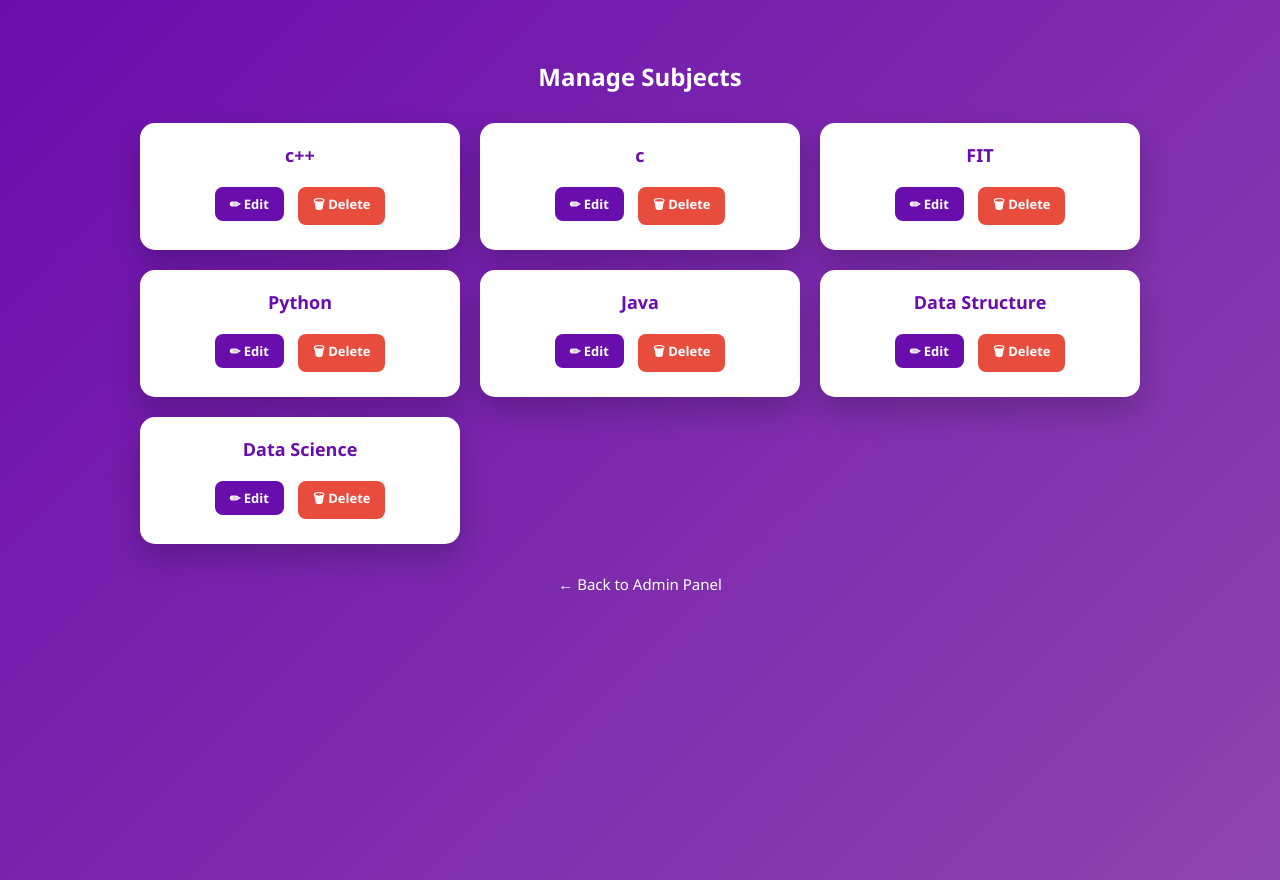
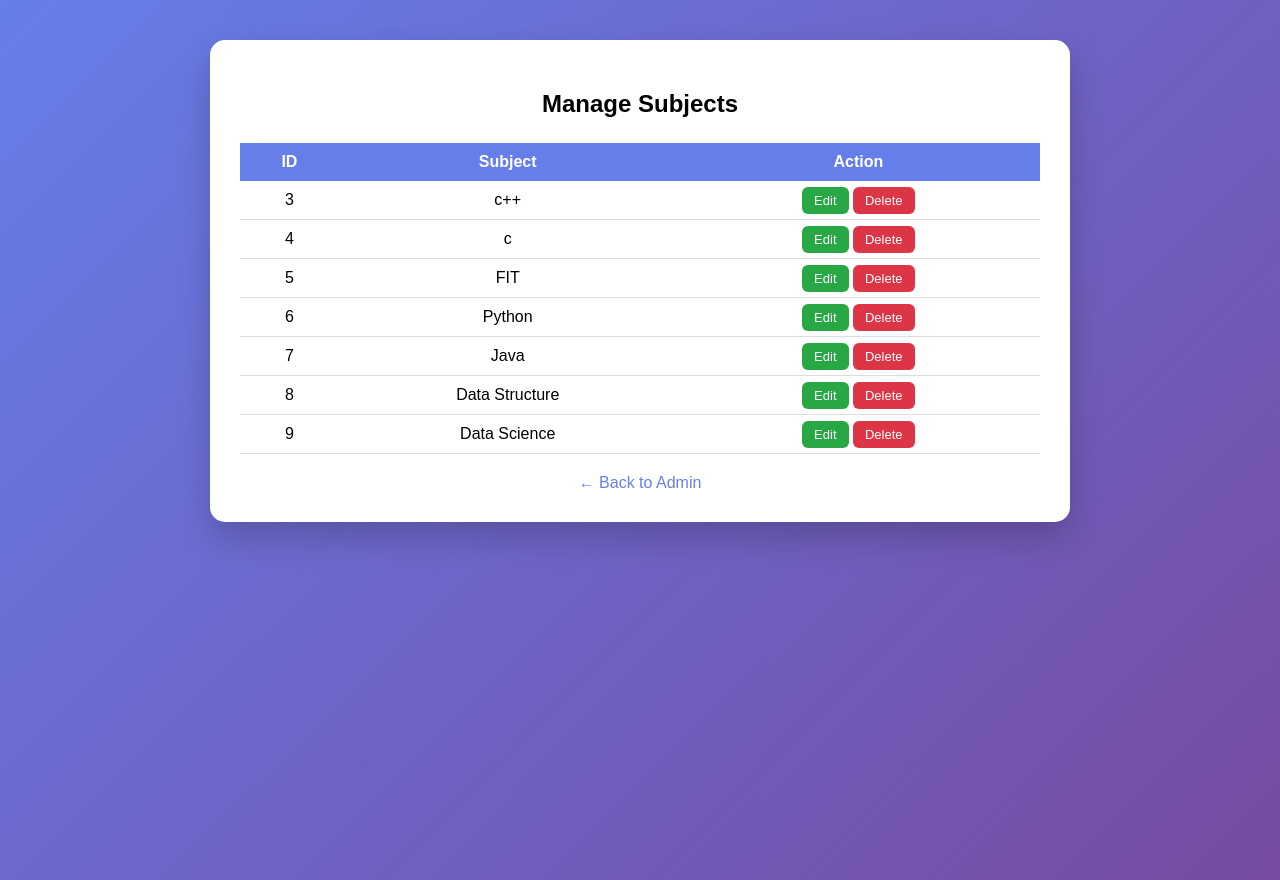
Before and after one commit to vajjareeswarid-byte/learn-quiz, a Flask app: page /manage_subjects in a window 1280 px wide. Run offline with Flask 3, Linux system fonts and the light colour scheme; data comes from the database, SQL or seed files in the repository.

Commit message:
Update manage_subjects.html

```diff
--- a/templates/manage_subjects.html
+++ b/templates/manage_subjects.html
@@ -5,124 +5,117 @@
 <meta name="viewport" content="width=device-width, initial-scale=1.0">
 
 <style>
+
 body{
     margin:0;
+    font-family:Arial;
+    background:linear-gradient(135deg,#667eea,#764ba2);
     min-height:100vh;
-    background:linear-gradient(135deg,#6a0dad,#8e44ad);
-    font-family:'Segoe UI',Arial;
-    padding:40px 20px;
+    padding:40px;
 }
 
 .container{
-    max-width:1000px;
+    background:white;
+    padding:30px;
+    border-radius:15px;
+    max-width:800px;
     margin:auto;
+    box-shadow:0 15px 35px rgba(0,0,0,0.2);
 }
 
 h2{
     text-align:center;
-    color:white;
-    margin-bottom:30px;
+    margin-bottom:25px;
 }
 
-.grid{
-    display:grid;
-    grid-template-columns:repeat(auto-fit,minmax(250px,1fr));
-    gap:20px;
+table{
+    width:100%;
+    border-collapse:collapse;
 }
 
-.card{
-    background:white;
-    padding:20px;
-    border-radius:15px;
-    box-shadow:0 15px 30px rgba(0,0,0,0.2);
-    text-align:center;
-    transition:0.3s;
+th{
+    background:#667eea;
+    color:white;
+    padding:10px;
 }
 
-.card:hover{
-    transform:translateY(-5px);
-    box-shadow:0 20px 40px rgba(0,0,0,0.3);
+td{
+    padding:10px;
+    text-align:center;
+    border-bottom:1px solid #ddd;
 }
 
-.subject-name{
-    font-size:18px;
-    font-weight:600;
-    margin-bottom:15px;
-    color:#6a0dad;
+tr:hover{
+    background:#f2f2f2;
 }
 
 .btn{
-    display:inline-block;
-    padding:8px 15px;
-    margin:5px;
-    border:none;
-    border-radius:8px;
+    padding:6px 12px;
+    text-decoration:none;
+    border-radius:6px;
+    color:white;
     font-size:13px;
-    font-weight:600;
-    cursor:pointer;
-    text-decoration:none;
-    transition:0.3s;
 }
 
 .edit{
-    background:#6a0dad;
-    color:white;
-}
-
-.edit:hover{
-    background:#4b0082;
+    background:#28a745;
 }
 
 .delete{
-    background:#e74c3c;
-    color:white;
-}
-
-.delete:hover{
-    background:#c0392b;
+    background:#dc3545;
 }
 
 .back{
     display:block;
+    margin-top:20px;
     text-align:center;
-    margin-top:30px;
-    color:white;
     text-decoration:none;
-    font-size:15px;
+    color:#667eea;
 }
 
-.back:hover{
-    text-decoration:underline;
-}
 </style>
 </head>
 
 <body>
 
 <div class="container">
-    <h2>Manage Subjects</h2>
 
-    <div class="grid">
-        {% for s in subjects %}
-        <div class="card">
-            <div class="subject-name">
-                {{ s.name }}
-            </div>
+<h2>Manage Subjects</h2>
 
-            <a href="/edit_subject/{{ s.id }}" class="btn edit">
-                ✏ Edit
-            </a>
+<table>
 
-            <a href="/delete_subject/{{ s.id }}"
-               onclick="return confirm('Are you sure you want to delete this subject?')"
-               class="btn delete">
-                🗑 Delete
-            </a>
-        </div>
-        {% endfor %}
-    </div>
+<tr>
+<th>ID</th>
+<th>Subject</th>
+<th>Action</th>
+</tr>
 
-    <a href="/admin_panel" class="back">← Back to Admin Panel</a>
+{% for s in subjects %}
+
+<tr>
+<td>{{s.id}}</td>
+<td>{{s.name}}</td>
+
+<td>
+
+<a class="btn edit" href="/edit_subject/{{s.id}}">Edit</a>
+
+<a class="btn delete"
+href="/delete_subject/{{s.id}}"
+onclick="return confirm('Delete this subject?')">
+Delete
+</a>
+
+</td>
+
+</tr>
+
+{% endfor %}
+
+</table>
+
+<a href="/admin" class="back">← Back to Admin</a>
+
 </div>
 
 </body>
```
